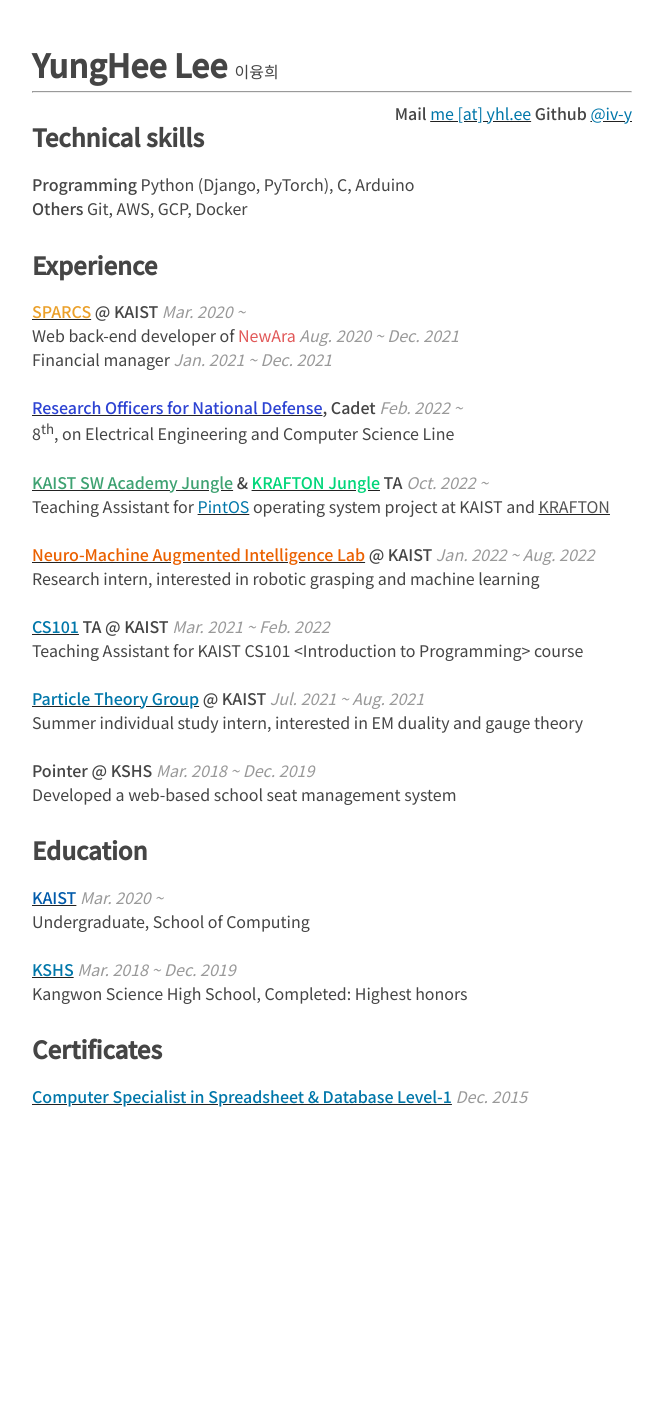
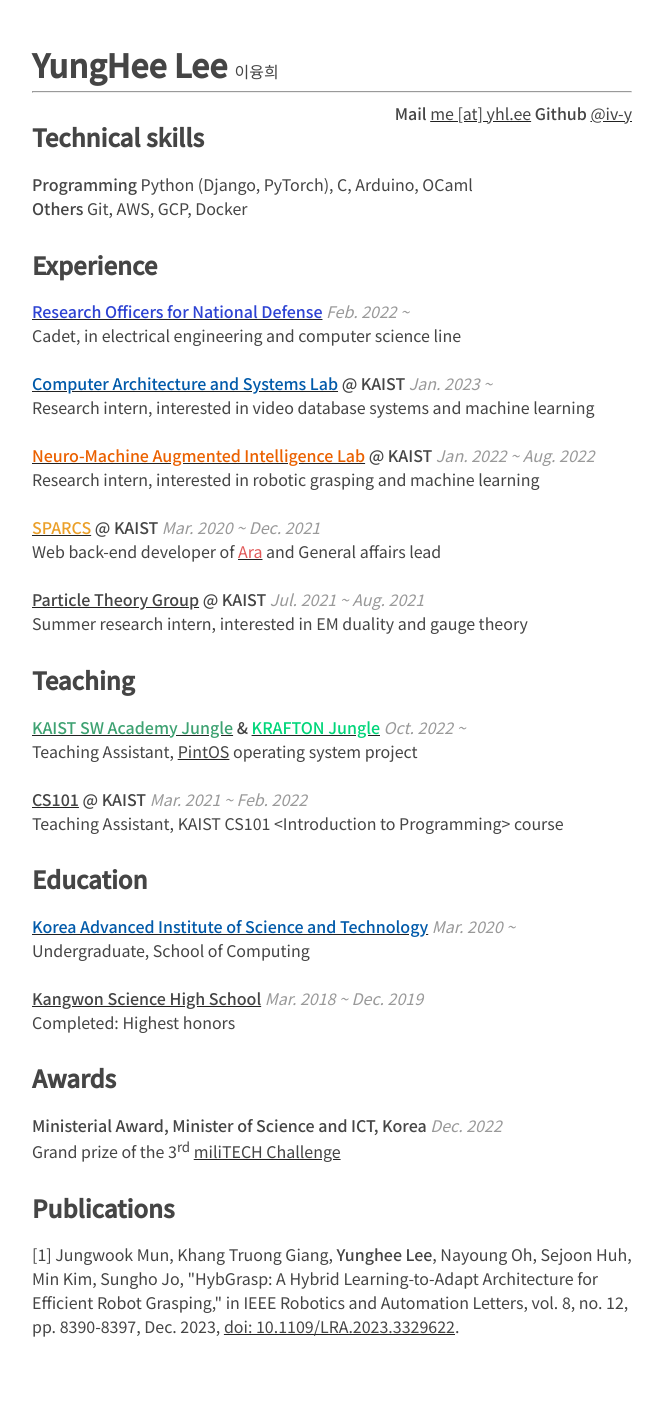
Before and after one commit to iv-y/iv-y.github.io, a Flask app: page / in a window 1280 px wide. Shown: the whole page, without its empty margins (308-971 px from the left). Before the commit the page ends 1107 px from the top, so only its background shows below. Run offline with Flask 2, Linux system fonts and the light colour scheme.

Commit message:
Update CASys, miliTECH, publication and rework text

```diff
--- a/static/index.css
+++ b/static/index.css
@@ -29,7 +29,7 @@
 }
 
 a {
-    color: #07a;
+    color: #454545;
     text-decoration-color: #222;
 }
 
@@ -70,10 +70,6 @@
     color: rgb(0, 214, 122);
 }
 
-.krafton {
-    color: #555
-}
-
 .nmail {
     color: #eb6100
 }
--- a/templates/index.html
+++ b/templates/index.html
@@ -24,7 +24,7 @@
         <h2>Technical skills</h2>
         <ul>
             <li>
-                <span class="heavy">Programming</span> Python (Django, PyTorch), C, Arduino <br>
+                <span class="heavy">Programming</span> Python (Django, PyTorch), C, Arduino, OCaml<br>
                 <span class="heavy">Others</span> Git, AWS, GCP, Docker
             </li>
         </ul>
@@ -32,27 +32,14 @@
         <h2>Experience</h2>
         <ul>
             <li>
-                <span class="heavy"><a href="https://sparcs.org" class="sparcs">SPARCS</a> @ KAIST</span>
-                <i class="sub"> Mar. 2020 ~ </i> <br>
-                Web back-end developer of
-                <span class="newara">NewAra</span> <i class="sub"> Aug. 2020 ~ Dec. 2021 </i> <br>
-                Financial manager <i class='sub'> Jan. 2021 ~ Dec. 2021 </i>
+                <span class="heavy"><a href="https://rond.or.kr/" class="rond">Research Officers for National Defense</a></span>
+                <i class="sub"> Feb. 2022 ~ </i> <br>
+                Cadet, in electrical engineering and computer science line
             </li>
             <li>
-                <span class="heavy"><a href="https://rond.or.kr/" class="rond">Research Officers for National Defense</a>, Cadet </span>
-                <i class="sub"> Feb. 2022 ~ </i> <br>
-                8<sup>th</sup>, on Electrical Engineering and Computer Science Line
-            </li>
-            <li>
-                <span class="heavy">
-                    <a href="https://swjungle.net/" class="kaistjungle">KAIST SW Academy Jungle</a> &
-                    <a href="https://jungle.krafton.com/" class="kraftonjungle">KRAFTON Jungle</a> TA
-                </span>
-                <i class="sub"> Oct. 2022 ~ </i> <br>
-                Teaching Assistant for
-                <a href="https://casys-kaist.github.io/pintos-kaist/">PintOS</a>
-                operating system project at KAIST and
-                <a href="https://www.krafton.com/en/csr/jungle/" class="krafton">KRAFTON</a>
+                <span class="heavy"><a href="https://casyslab.kaist.ac.kr/" class="kaist">Computer Architecture and Systems Lab</a> @ KAIST</span>
+                <i class="sub"> Jan. 2023 ~ </i> <br>
+                Research intern, interested in video database systems and machine learning
             </li>
             <li>
                 <span class="heavy"><a href="http://nmail.kaist.ac.kr" class="nmail">Neuro-Machine Augmented Intelligence Lab</a> @ KAIST</span>
@@ -60,44 +47,69 @@
                 Research intern, interested in robotic grasping and machine learning
             </li>
             <li>
-                <span class="heavy"><a href="http://cs101.kaist.ac.kr">CS101</a> TA @ KAIST</span>
-                <i class="sub"> Mar. 2021 ~ Feb. 2022 </i> <br>
-                Teaching Assistant for KAIST CS101 &lt;Introduction to Programming&gt; course
+                <span class="heavy"><a href="https://sparcs.org" class="sparcs">SPARCS</a> @ KAIST</span>
+                <i class="sub"> Mar. 2020 ~ Dec. 2021 </i> <br>
+                Web back-end developer of
+                <a href="https://ara.sparcs.org" class="newara">Ara</a> and General affairs lead
             </li>
             <li>
                 <span class="heavy"><a href="https://force.kaist.ac.kr">Particle Theory Group</a> @ KAIST</span>
                 <i class="sub"> Jul. 2021 ~ Aug. 2021 </i> <br>
-                Summer individual study intern, interested in EM duality and gauge theory
+                Summer research intern, interested in EM duality and gauge theory
+            </li>
+        </ul>
+
+        <h2>Teaching</h2>
+        <ul>
+            <li>
+                <span class="heavy">
+                    <a href="https://swjungle.net/" class="kaistjungle">KAIST SW Academy Jungle</a> &
+                    <a href="https://www.krafton.com/en/csr/jungle/" class="kraftonjungle">KRAFTON Jungle</a>
+                </span>
+                <i class="sub"> Oct. 2022 ~ </i> <br>
+                Teaching Assistant,
+                <a href="https://casys-kaist.github.io/pintos-kaist/">PintOS</a> operating system project
             </li>
             <li>
-                <span class="heavy">Pointer @ KSHS</span>
-                <i class="sub"> Mar. 2018 ~ Dec. 2019 </i> <br>
-                Developed a web-based school seat management system
+                <span class="heavy"><a href="http://cs101.kaist.ac.kr">CS101</a> @ KAIST</span>
+                <i class="sub"> Mar. 2021 ~ Feb. 2022 </i> <br>
+                Teaching Assistant, KAIST CS101 &lt;Introduction to Programming&gt; course
             </li>
         </ul>
 
         <h2>Education</h2>
         <ul>
             <li>
-                <span class="heavy"><a href="https://kaist.ac.kr" class="kaist">KAIST</a></span>
+                <span class="heavy"><a href="https://kaist.ac.kr" class="kaist">Korea Advanced Institute of Science and Technology</a></span>
                 <i class="sub"> Mar. 2020 ~ </i> <br>
                 Undergraduate, School of Computing
             </li>
             <li>
-                <span class="heavy"><a href="https://kangwon-sh.gwe.hs.kr">KSHS</a></span>
+                <span class="heavy"><a href="https://kangwon-sh.gwe.hs.kr">Kangwon Science High School</a></span>
                 <i class="sub"> Mar. 2018 ~ Dec. 2019 </i> <br>
-                Kangwon Science High School, Completed: Highest honors
+                Completed: Highest honors
             </li>
         </ul>
 
-        <h2>Certificates</h2>
+        <h2>Awards</h2>
         <ul>
             <li>
-                <span class="heavy">
-                    <a href="http://www.q-net.or.kr/crf005.do?id=crf00505&gSite=Q&gId=&jmCd=0492">Computer Specialist in Spreadsheet & Database Level-1</a>
-                </span>
-                <i class="sub" title="Not a typo!"> Dec. 2015 </i> <br>
+                <span class="heavy">Ministerial Award, Minister of Science and ICT, Korea</span>
+                <i class="sub"> Dec. 2022 </i> <br>
+                Grand prize of the 3<sup>rd</sup> <a href="https://rond.or.kr/CmsHome/training01.aspx?sti=training05">miliTECH Challenge</a>
             </li>
         </ul>
+
+        <h2>Publications</h2>
+        <ul>
+            <li>
+                [1]
+                Jungwook Mun, Khang Truong Giang, <span class="heavy">Yunghee Lee</span>, Nayoung Oh, Sejoon Huh, Min Kim, Sungho Jo,
+                "HybGrasp: A Hybrid Learning-to-Adapt Architecture for Efficient Robot Grasping,"
+                in IEEE Robotics and Automation Letters, vol. 8, no. 12, pp. 8390-8397, Dec. 2023,
+                <a href="https://doi.org/10.1109/LRA.2023.3329622">doi: 10.1109/LRA.2023.3329622</a>.
+            </li>
+        </ul>
+
     </body>
 </html>
```
